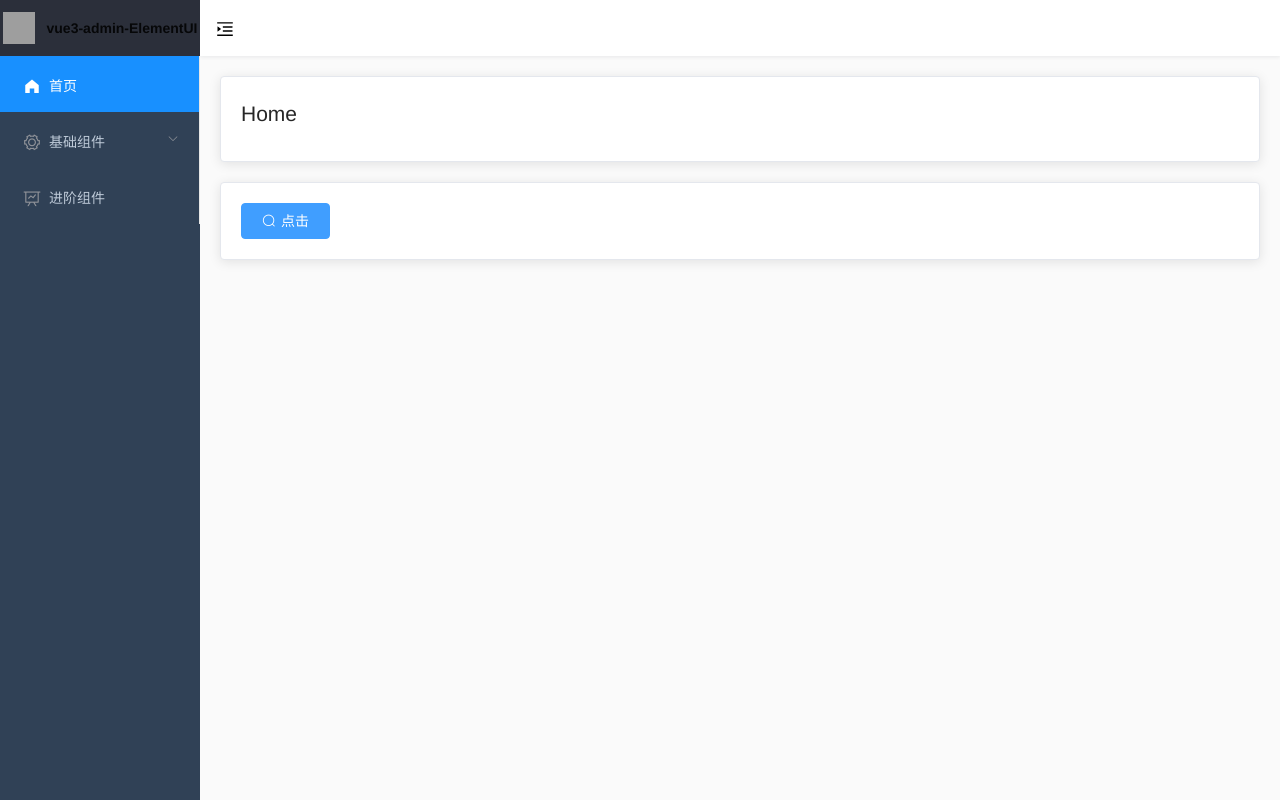
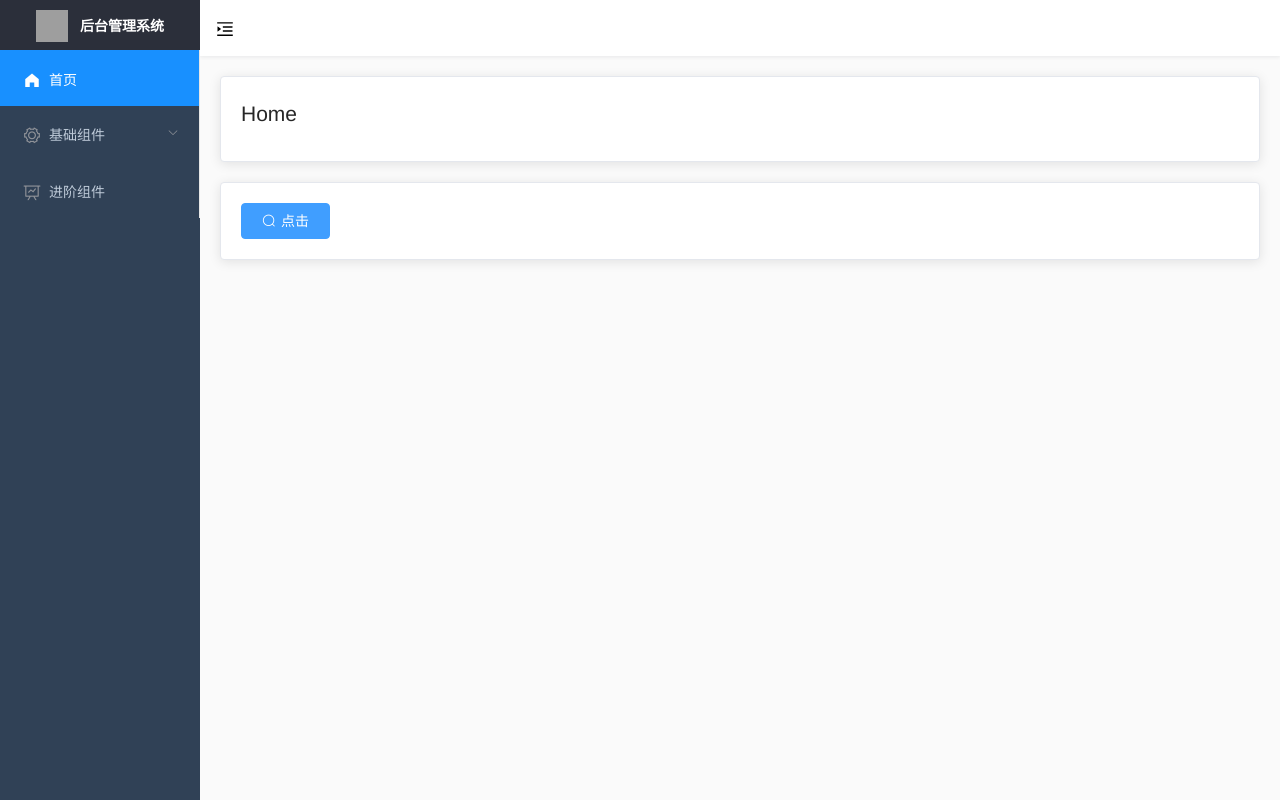
Before and after one commit to imondo/vue-template, a Vue app: page /#/dashboard in a window 1280 px wide. Built offline with nearby package versions, Linux system fonts and the light colour scheme; grey boxes are pictures that could not be loaded.

Commit message:
feat: 隐藏侧边栏

```diff
--- /dev/null
+++ b/src/layouts/Logo.jsx
@@ -0,0 +1,35 @@
+import { defineComponent, Transition } from 'vue';
+import { RouterLink } from 'vue-router';
+
+export default defineComponent({
+  name: 'SidebarLogo',
+  props: {
+    collapse: {
+      type: Boolean,
+      required: true
+    }
+  },
+  setup(props) {
+    const title = '后台管理系统';
+
+    const colLink = () => (
+      <RouterLink key="collapse" class="sidebar-logo-link" to="/">
+        <img src="https://imondo.cn/files/logo.png" class="sidebar-logo" />
+      </RouterLink>
+    );
+
+    const link = () => (
+      <RouterLink key="expand" class="sidebar-logo-link" to="/">
+        <img src="https://imondo.cn/files/logo.png" class="sidebar-logo" />
+        <h1 class="sidebar-title">{title}</h1>
+      </RouterLink>
+    );
+    return () => (
+      <div class={`sidebar-logo-container ${props.collapse ? 'collapse' : ''}`}>
+        <Transition name="sidebarLogoFade">
+          {props.collapse ? colLink() : link()}
+        </Transition>
+      </div>
+    );
+  }
+});
--- a/src/layouts/Sidebar.jsx
+++ b/src/layouts/Sidebar.jsx
@@ -2,9 +2,8 @@ import { ref, watchEffect, defineComponent } from 'vue';
 import { useRoute, useRouter } from 'vue-router';
 import { ElMenu, ElMenuItem } from 'element-plus';
 import Submenu from './Submenu.vue';
+import Logo from './Logo.jsx';
 import { useStore } from 'vuex';
-// import Icon from '@/components/Icon/Icon.jsx';
-// import logoImage from '../assets/logo.png';
 
 export default defineComponent({
   props: {
@@ -25,19 +24,12 @@ export default defineComponent({
     });
 
     return () => (
-      <div class="app-sidebar">
-        <div class="logo">
-          <img
-            class="logo-img"
-            src="https://imondo.cn/files/logo.png"
-            alt="logo"
-          />
-          <h1 class="logo-title">vue3-admin-ElementUI</h1>
-        </div>
+      <div class={`app-sidebar ${state.collapsed ? 'app-sidebar-hide' : ''}`}>
+        <Logo collapse={state.collapsed} />
         <div class="sidebar">
           <ElMenu
             router={true}
-            defaultActive={selectKeys}
+            defaultActive={selectKeys.value}
             collapse={state.collapsed}
             backgroundColor="#304156"
             class="sidebar-menu"
--- a/src/layouts/Submenu.vue
+++ b/src/layouts/Submenu.vue
@@ -1,10 +1,8 @@
 <template>
   <ElSubmenu :index="menuInfo.key" v-bind="$attrs">
     <template #title>
-      <span>
-        <i v-if="getIcon(menuInfo)" :class="getIcon(menuInfo)"></i>
-        <span>{{ menuInfo.name }}</span>
-      </span>
+      <i v-if="getIcon(menuInfo)" :class="getIcon(menuInfo)"></i>
+      <span>{{ menuInfo.name }}</span>
     </template>
     <template v-for="item in menuInfo.children">
       <template v-if="!item.children">
--- a/src/layouts/index.jsx
+++ b/src/layouts/index.jsx
@@ -1,5 +1,5 @@
-import { defineComponent } from 'vue';
-import { RouterView } from 'vue-router';
+import { defineComponent, Transition } from 'vue';
+import { RouterView, useRoute } from 'vue-router';
 import Header from './Header.jsx';
 import Siderbar from './Sidebar.jsx';
 import config from '../config';
@@ -7,13 +7,17 @@ import './index.less';
 
 export default defineComponent({
   setup() {
+    const { path } = useRoute()
     return () => (
       <div class="app-box">
         <Siderbar menu={config.routes} />
         <section class="app-main">
           <Header />
+
           <main class="app-container">
-            <RouterView />
+            <Transition name="el-zoom-in-center">
+              <RouterView key={path} />
+            </Transition>
           </main>
         </section>
       </div>
--- a/src/layouts/index.less
+++ b/src/layouts/index.less
@@ -20,12 +20,15 @@
   }
 
   .app-sidebar {
-    flex: 0 0 @sidebarWidth;
     width: @sidebarWidth;
     position: relative;
     z-index: 10;
     min-height: 100vh;
     background-color: @menuBg;
+    transition: width 0.28s;
+    &.app-sidebar-hide {
+      width: @sidebarHideWidth;
+    }
     .logo {
       display: flex;
       justify-content: center;
@@ -34,16 +37,15 @@
       position: relative;
       background: #2b2f3a;
       overflow: hidden;
-      color: #FFF;
+      color: #fff;
       &-img {
         width: 32px;
         height: 32px;
         vertical-align: middle;
-        margin-right: 12px;
       }
       &-title {
         display: inline-block;
-        margin: 0;
+        margin: 0 12px 0 0;
         font-weight: 600;
         line-height: 50px;
         font-size: 14px;
@@ -58,21 +60,21 @@
   }
 
   .app-sidebar {
-    .el-menu-item {
-      box-sizing: border-box;
-      color: @menuColor;
-    }
     .sidebar-menu {
       background-color: @menuBg;
-      width: @sidebarWidth;
+      width: 100%;
       .el-submenu__title {
         background-color: @menuBg;
         color: @menuColor;
       }
       .el-menu-item.is-active {
         background-color: @menuBgSelectHover!important;
-        color: #fff!important;
+        color: #fff !important;
       }
+    }
+    .el-menu--collapse > .el-menu-item [class^='el-icon-'],
+    .el-menu--collapse > .el-submenu > .el-submenu__title [class^='el-icon-'] {
+      width: 0;
     }
   }
 
@@ -87,4 +89,57 @@
   .hamburger.is-active {
     transform: rotate(180deg);
   }
+
+  .horizontal-collapse-transition {
+    transition: 0s all ease-in-out;
+  }
+
+  // logo
+  .sidebarLogoFade-enter-active {
+    transition: opacity 1.5s;
+  }
+
+  .sidebarLogoFade-enter,
+  .sidebarLogoFade-leave-to {
+    opacity: 0;
+  }
+
+  .sidebar-logo-container {
+    position: relative;
+    width: 100%;
+    height: 50px;
+    line-height: 50px;
+    background: #2b2f3a;
+    text-align: center;
+    overflow: hidden;
+
+    & .sidebar-logo-link {
+      height: 100%;
+      width: 100%;
+
+      & .sidebar-logo {
+        width: 32px;
+        height: 32px;
+        vertical-align: middle;
+        margin-right: 12px;
+      }
+
+      & .sidebar-title {
+        display: inline-block;
+        margin: 0;
+        color: #fff;
+        font-weight: 600;
+        line-height: 50px;
+        font-size: 14px;
+        font-family: Avenir, Helvetica Neue, Arial, Helvetica, sans-serif;
+        vertical-align: middle;
+      }
+    }
+
+    &.collapse {
+      .sidebar-logo {
+        margin-right: 0px;
+      }
+    }
+  }
 }
--- a/src/styles/element-ui.less
+++ b/src/styles/element-ui.less
@@ -4,3 +4,8 @@
   box-shadow: 0 4px 12px rgb(0 0 0 / 15%);
   pointer-events: all;
 }
+
+.el-menu-item {
+  box-sizing: border-box;
+  color: @menuColor;
+}
--- a/src/styles/variable.less
+++ b/src/styles/variable.less
@@ -6,4 +6,5 @@
 @menuTitleBgHover:#263445; // 侧边栏 hover
 @menuItemHeight: 56px; // 侧边栏 item 高度
 @sidebarWidth: 200px; // 侧边栏宽度
+@sidebarHideWidth: 57px; // 侧边栏宽度
 @headerHeight: 56px; // 顶栏高度
```
Also changed, not shown: src/styles/transition.less (added, +48 -0 lines).
